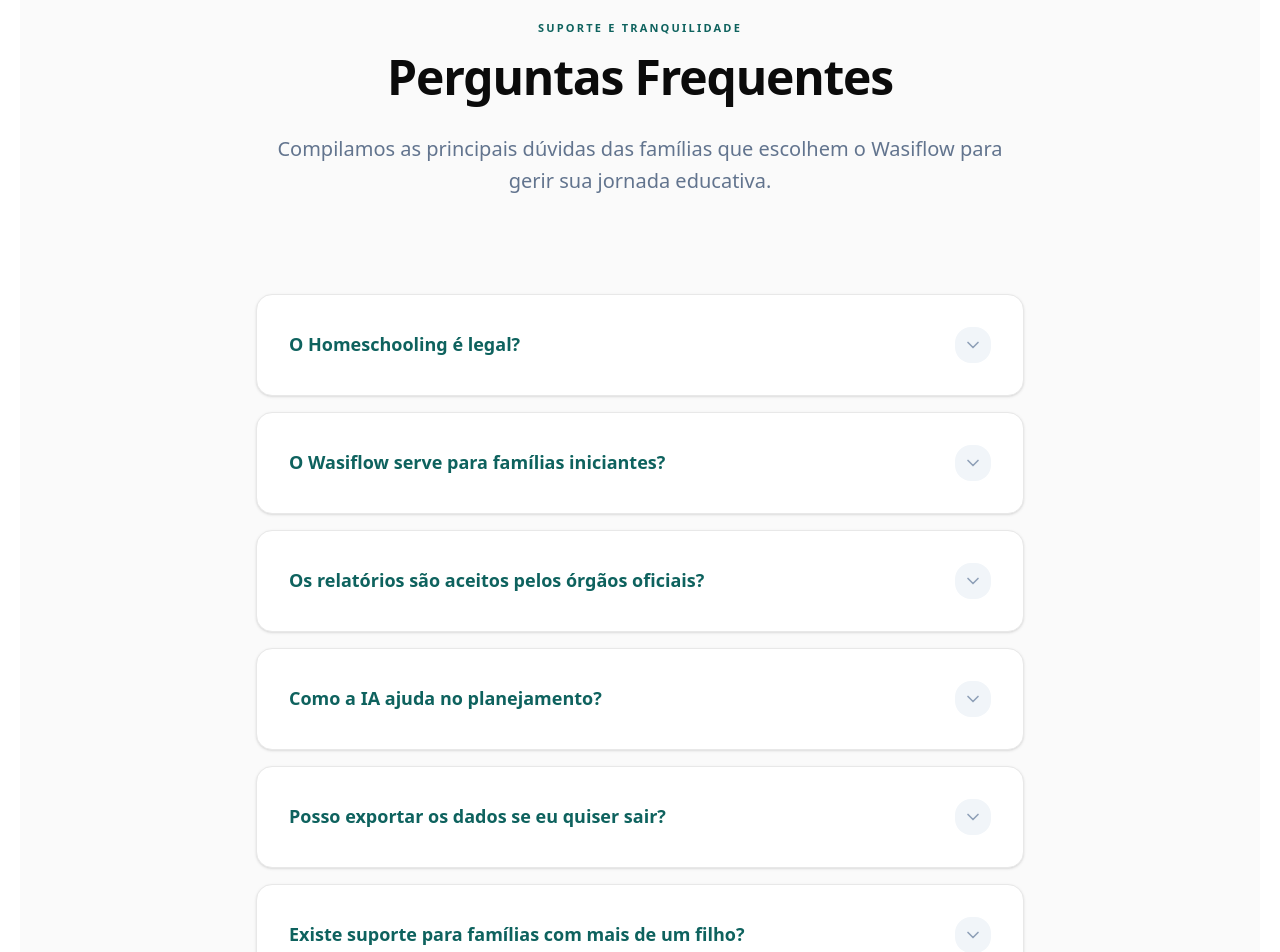
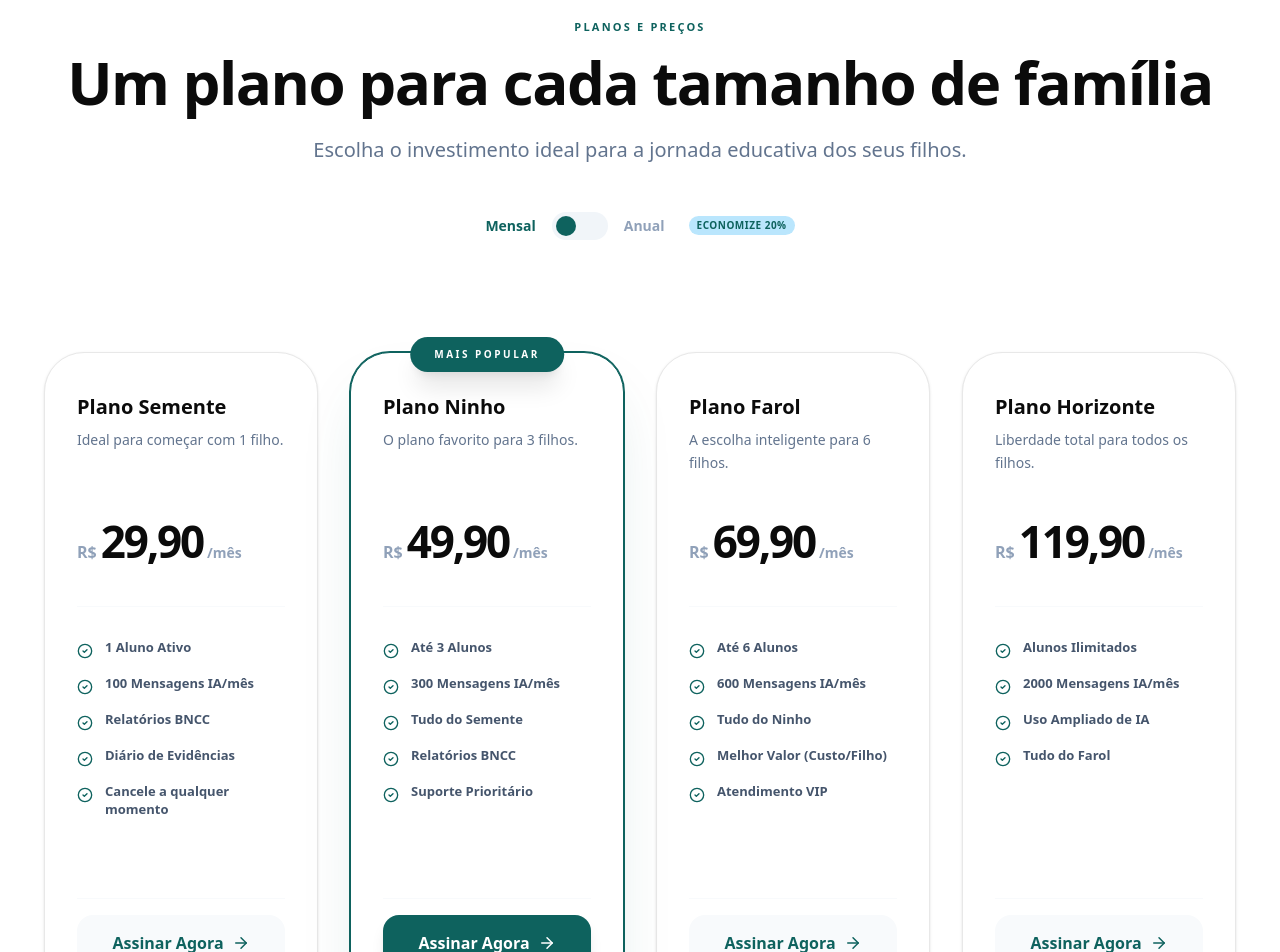
Before and after one commit to charlesbamam/wasiflow, a Next.js app: page / in a window 1280 px wide. Shown: the part 7120-8072 px from the top of the page. Built offline with nearby package versions, Linux system fonts and the light colour scheme.

Commit message:
chore: final UI polish, dot grid opacity 50%, and fix build errors

```diff
--- a/src/app/globals.css
+++ b/src/app/globals.css
@@ -99,3 +99,8 @@
   -ms-overflow-style: none;
   scrollbar-width: none;
 }
+
+.bg-grid-pattern {
+  background-size: 22px 22px;
+  background-image: radial-gradient(rgba(212, 193, 157, 0.5) 1.2px, transparent 1.2px);
+}
--- a/src/app/page.tsx
+++ b/src/app/page.tsx
@@ -29,6 +29,7 @@
   const [activeFaq, setActiveFaq] = useState<number | null>(null);
   const [showCookies, setShowCookies] = useState(false);
   const [email, setEmail] = useState("");
+  const [isYearly, setIsYearly] = useState(false);
   const t = translations[lang];
 
   useEffect(() => {
@@ -64,9 +65,14 @@
     <div className="flex flex-col min-h-screen bg-white font-sans selection:bg-[#BAE6FD] selection:text-[#0E625E]">
       <Header lang={lang} setLang={setLang} />
 
-      <main className="pt-20">
-        {/* Hero Section */}
-        <section id="product" className="max-w-[1240px] mx-auto px-6 py-24 md:py-32 text-center">
+      <main className="pt-20 relative">
+        <div className="relative overflow-hidden">
+          {/* Grid Background - Fading at hero end */}
+          {/* Grid Background - Fading earlier (around the second line of title) */}
+          <div className="absolute inset-0 bg-grid-pattern [mask-image:linear-gradient(to_bottom,#000_15%,transparent_55%)] pointer-events-none z-0" />
+
+          {/* Hero Section */}
+          <section id="product" className="max-w-[1240px] mx-auto px-6 py-24 md:py-32 text-center relative z-10">
             <div className="fade-up inline-flex items-center gap-2 bg-[#0E625E]/5 text-[#0E625E] border border-[#0E625E]/10 px-4 py-1.5 rounded-full text-[11px] font-bold tracking-wider mb-10 uppercase">
               <span className="w-1.5 h-1.5 rounded-full bg-[#0E625E] animate-pulse" />
               {t.hero.badge}
@@ -85,7 +91,6 @@
                    {t.hero.ctaPrimary} <ChevronRight size={20} />
                  </button>
                </Link>
-
             </div>
 
             {/* Main Human Image (Smaller/Compact) */}
@@ -117,7 +122,8 @@
                 </div>
               </div>
             </div>
-        </section>
+          </section>
+        </div>
 
         {/* Dynamic Features Grid */}
         <section id="features" className="bg-[#F0F9F9]/50 border-y border-slate-100 py-32 overflow-hidden">
@@ -347,7 +353,94 @@
            </div>
          </section>
 
-         {/* FAQ Expanded */}
+
+        {/* Pricing Section */}
+        <section id="pricing" className="py-32 bg-white">
+          <div className="max-w-[1240px] mx-auto px-6">
+            <div className="reveal-on-scroll text-center mb-16">
+              <span className="text-[#0E625E] font-bold uppercase tracking-[0.2em] text-[11px] mb-4 block">{t.pricing.tag}</span>
+              <h2 className="text-4xl md:text-5xl lg:text-6xl font-extrabold tracking-tight text-[#0B0B0B] mb-6">
+                {t.pricing.title}
+              </h2>
+              <p className="text-xl text-slate-500 font-medium max-w-2xl mx-auto mb-12">
+                {t.pricing.subtitle}
+              </p>
+
+              {/* Toggle */}
+              <div className="flex items-center justify-center gap-4 mb-16">
+                <span className={`text-sm font-bold ${!isYearly ? "text-[#0E625E]" : "text-slate-400"}`}>{t.pricing.monthlyLabel}</span>
+                <button
+                  onClick={() => setIsYearly(!isYearly)}
+                  className="w-14 h-7 bg-slate-100 rounded-full relative p-1 transition-all"
+                >
+                  <div className={`w-5 h-5 bg-[#0E625E] rounded-full transition-all ${isYearly ? "translate-x-7" : "translate-x-0"}`} />
+                </button>
+                <span className={`text-sm font-bold ${isYearly ? "text-[#0E625E]" : "text-slate-400"}`}>{t.pricing.yearlyLabel}</span>
+                <span className="bg-[#BAE6FD] text-[#0E625E] text-[10px] font-bold px-2 py-0.5 rounded-full uppercase tracking-wider ml-2">
+                  {t.pricing.saveLabel}
+                </span>
+              </div>
+            </div>
+
+            <div className="grid md:grid-cols-2 lg:grid-cols-4 gap-8 items-stretch pt-12">
+              {Object.entries(t.pricing.plans).map(([key, plan]: [string, any], i) => (
+                <div
+                  key={key}
+                  className={`reveal-on-scroll relative group bg-white border ${key === "ninho" ? "border-[#0E625E] shadow-[0_32px_64px_-16px_rgba(14,98,94,0.15)] ring-1 ring-[#0E625E] z-10" : "border-[#E8E8E8] shadow-sm"} px-8 py-10 rounded-[40px] flex flex-col transition-all duration-500 hover:shadow-2xl h-full min-h-[660px]`}
+                  style={{ transitionDelay: `${i * 100}ms` }}
+                >
+                  {key === "ninho" && (
+                    <div className="absolute -top-4 left-1/2 -translate-x-1/2 bg-[#0E625E] text-white text-[10px] font-black px-6 py-2.5 rounded-full uppercase tracking-[0.25em] shadow-xl whitespace-nowrap z-20">
+                      {t.pricing.popularLabel}
+                    </div>
+                  )}
+
+                  <div className="flex-1 flex flex-col h-full">
+                    <h3 className="text-xl font-extrabold text-[#0B0B0B] mb-2">{plan.name}</h3>
+                    <p className="text-slate-500 font-medium text-sm mb-12 leading-relaxed line-clamp-2 h-10">{plan.desc}</p>
+
+                    <div className="mb-10 items-baseline gap-1 flex flex-wrap">
+                      <span className="text-slate-400 font-bold text-base mt-2">R$</span>
+                      <span className="text-4xl md:text-[44px] font-black text-[#0B0B0B] tracking-tighter">
+                        {isYearly ? plan.priceYearly : plan.priceMonthly}
+                      </span>
+                      <span className="text-slate-400 font-bold text-sm">
+                        {isYearly ? t.pricing.yearly : t.pricing.monthly}
+                      </span>
+                    </div>
+
+                    <div className="w-full h-[1px] bg-slate-50 mb-8" />
+
+                    <ul className="space-y-4 mb-10 flex-1">
+                      {plan.features.map((feature: string, idx: number) => (
+                        <li key={idx} className="flex items-start gap-3 text-[13px] text-slate-600 font-bold">
+                          <CheckCircle2 size={16} className="text-[#0E625E] shrink-0 mt-1" />
+                          <span className="leading-snug">{feature}</span>
+                        </li>
+                      ))}
+                    </ul>
+
+                    <div className="pt-4 border-t border-slate-50 mt-auto">
+                      <Link href="/register">
+                        <button className={`w-full h-14 rounded-2xl font-bold transition-all flex items-center justify-center gap-2 group/btn ${key === "ninho" ? "bg-[#0E625E] text-white shadow-lg hover:bg-[#D4C19D]" : "bg-slate-50 text-[#0E625E] hover:bg-[#0E625E]/5"}`}>
+                          {t.pricing.cta} <ArrowRight size={18} className="group-hover/btn:translate-x-1 transition-transform" />
+                        </button>
+                      </Link>
+                    </div>
+                  </div>
+                </div>
+              ))}
+            </div>
+
+            <div className="mt-24 text-center text-slate-400 font-bold text-xs uppercase tracking-[0.4em] flex items-center justify-center gap-4">
+              <div className="h-[1px] w-16 bg-slate-100" />
+              <Shield size={14} className="text-[#0E625E]/40" /> {t.pricing.pixLabel} • {isYearly ? t.pricing.yearlySub : t.pricing.monthlySub}
+              <div className="h-[1px] w-16 bg-slate-100" />
+            </div>
+          </div>
+        </section>
+
+        {/* FAQ Expanded */}
          <section id="faq" className="max-w-[1240px] mx-auto px-6 py-32 bg-[#FAFAFA] border-y border-[#E8E8E8]">
              <div className="max-w-3xl mx-auto text-center mb-24">
                <span className="text-[#0E625E] font-bold uppercase tracking-[0.2em] text-[11px] mb-4 block">SUPORTE E TRANQUILIDADE</span>
--- a/src/lib/translations.ts
+++ b/src/lib/translations.ts
@@ -21,6 +21,7 @@
         yearlySub: "Pagamento único",
         saveLabel: "Economize 20%",
         pixLabel: "Aceitamos PIX",
+        popularLabel: "Mais Popular",
         cta: "Assinar Agora",
         plans: {
           semente: {
@@ -277,7 +278,11 @@
         yearly: "/year",
         monthlyLabel: "Monthly",
         yearlyLabel: "Yearly",
+        monthlySub: "Cancel anytime",
+        yearlySub: "One-time payment",
         saveLabel: "Save up to 25%",
+        pixLabel: "We accept PIX/Transfer",
+        popularLabel: "Most Popular",
         cta: "Subscribe Now",
         plans: {
           semente: {
@@ -495,7 +500,8 @@
       monthlySub: "Cancela cuando quieras",
       yearlySub: "Pago único",
       saveLabel: "Ahorra un 20%",
-      pixLabel: "Aceptamos transferencias",
+      pixLabel: "Aceptamos PIX/Transferencia",
+      popularLabel: "Más Popular",
       cta: "Suscribirse Ahora",
       plans: {
         semente: {
@@ -510,7 +516,7 @@
           priceMonthly: "49,90",
           priceYearly: "499,00",
           desc: "El plan favorito para 3 hijos.",
-          features: ["Hasta 3 Alunos", "300 Mensagens IA/mês", "Todo lo de Semilla", "Informes BNCC", "Soporte Prioritario"]
+          features: ["Hasta 3 Alumnos", "300 Mensajes IA/mes", "Todo lo de Semilla", "Informes BNCC", "Soporte Prioritario"]
         },
         farol: {
           name: "Plan Faro",
```
